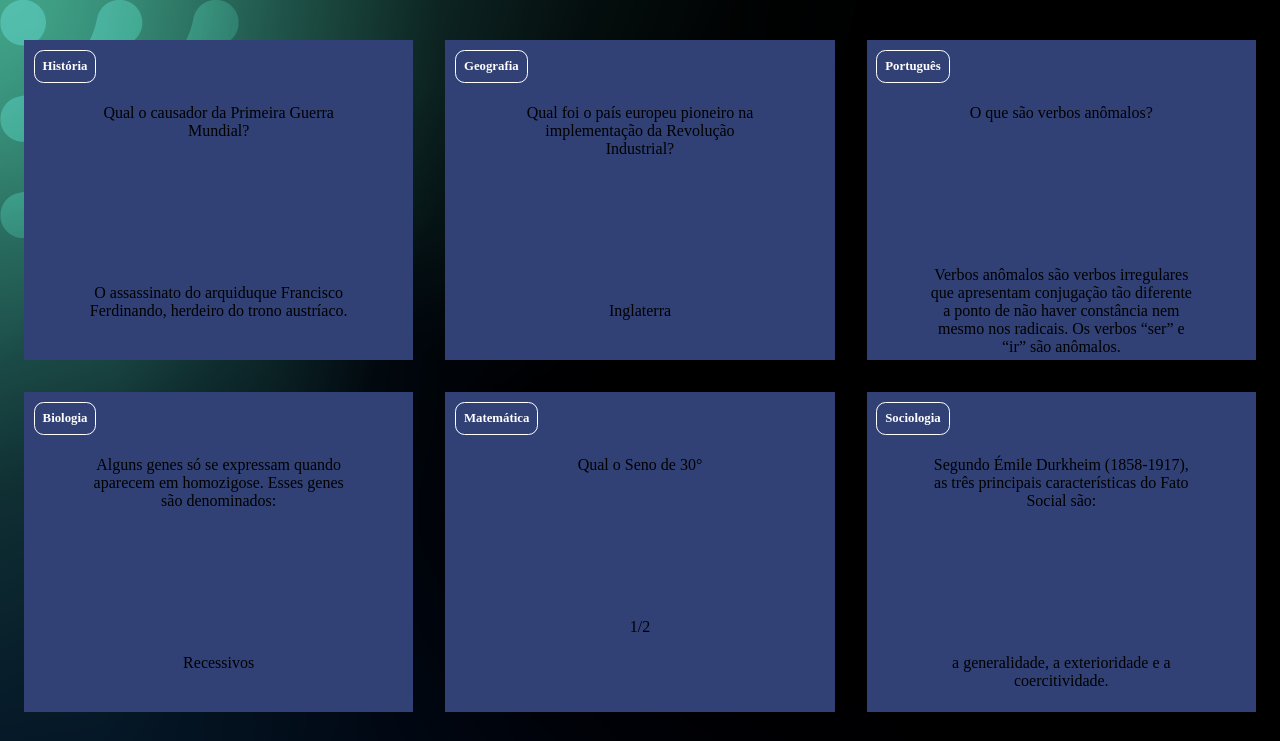
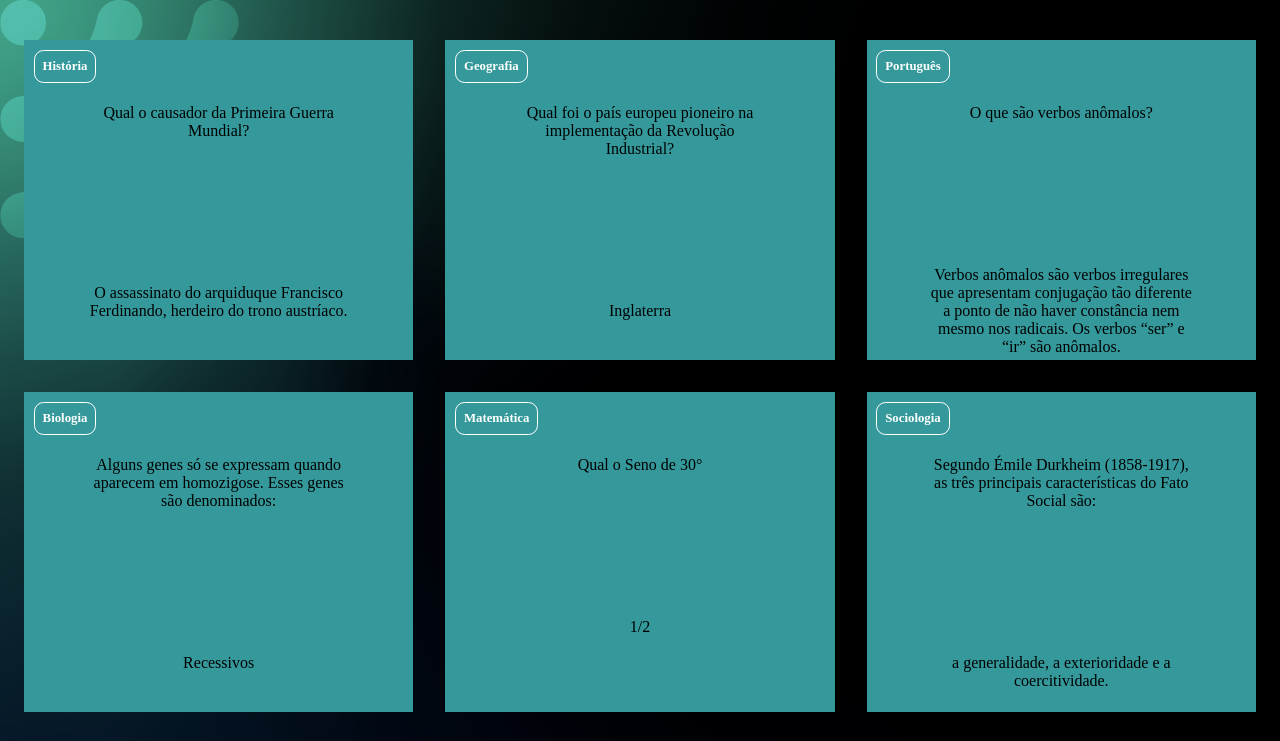
Before and after one commit to flaviahossel/flashcards, a plain HTML site: page index.html in a window 1280 px wide. Shown: the top 741 px of the page. Drawn offline with Linux system fonts and the light colour scheme; a web font is replaced by a local one.

Commit message:
01/10/24

```diff
--- a/assets/style.css
+++ b/assets/style.css
@@ -2,8 +2,8 @@
 
 :root{
   --text-color: #ffffff;
-  --card-front-color: #314175;
-  --card-back-color: #314175;
+  --card-front-color: #35999c;
+  --card-back-color: #35999c;
 }
 
 body {
```
